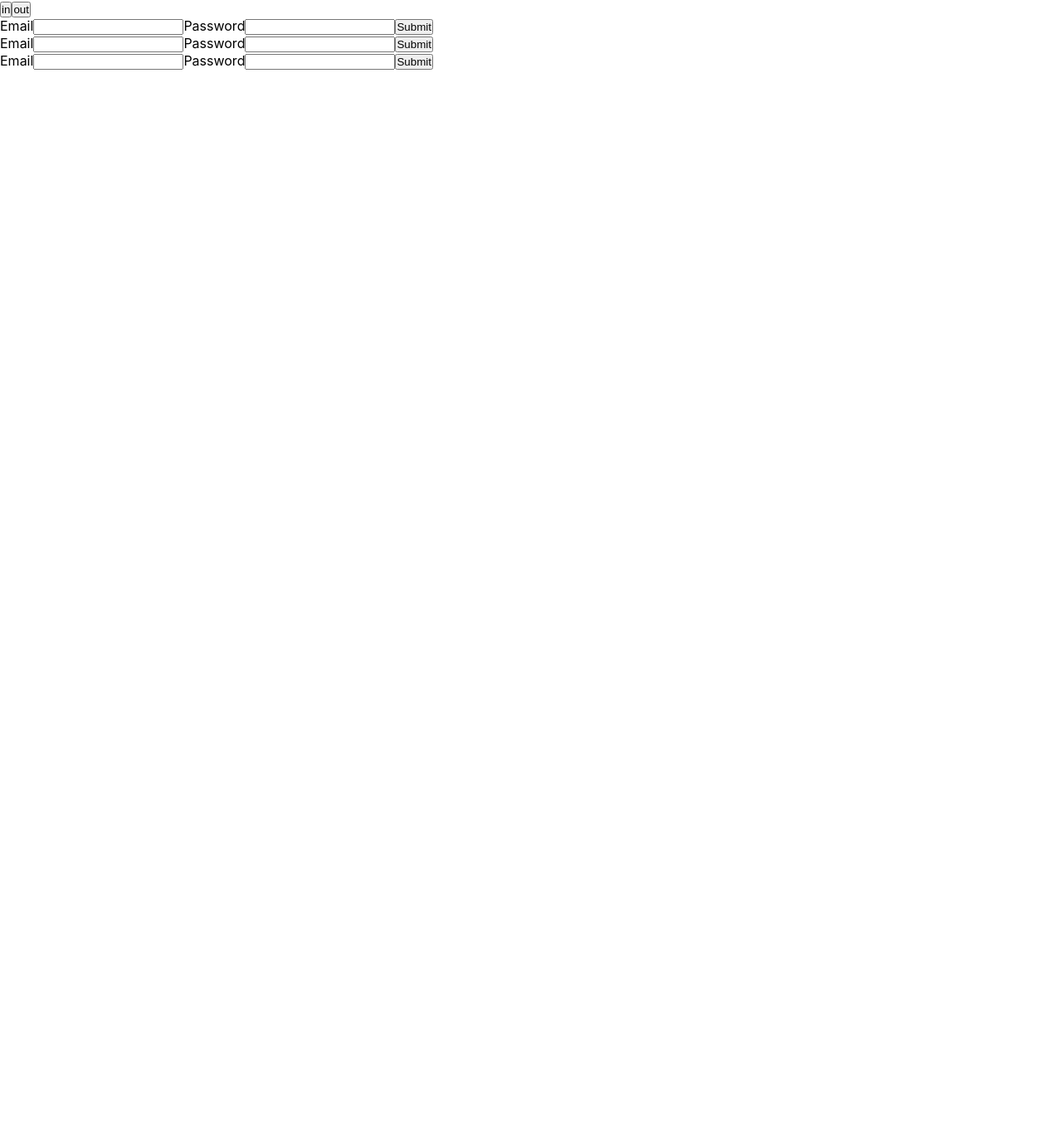
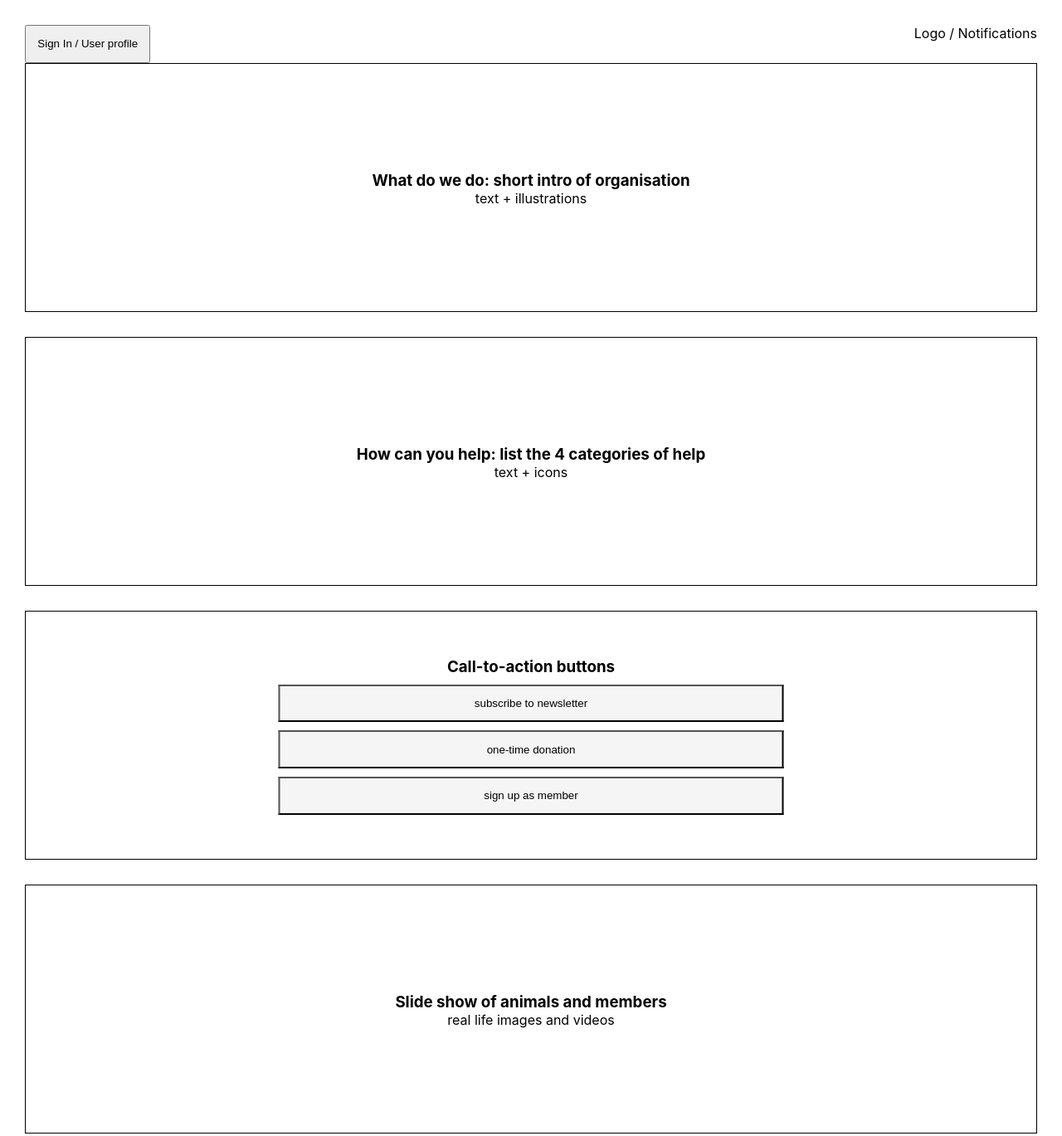
Before and after one commit to KarolineMJ/hoap-exam2018, a React app: page / in a window 1280 px wide. Shown: the whole page at 83% size. Before the commit the page ends 800 px from the top, so only its background shows below. Built offline with nearby package versions, Linux system fonts and the light colour scheme.

Commit message:
changed: on public index page, link to css instead of scss; on React index, import scss instead of css. Added: basic wireframe

```diff
--- a/public/index.html
+++ b/public/index.html
@@ -23,11 +23,51 @@
       work correctly both with client-side routing and a non-root public URL.
       Learn how to configure a non-root public URL by running `npm run build`.
     -->
-    <title>React App</title>
+    <title>HOAP</title>
   </head>
   <body>
     <noscript> You need to enable JavaScript to run this app. </noscript>
-    <div id="userForms"></div>
+    <aside>
+      <button>Sign In / User profile</button
+      ><span id="logo">Logo / Notifications</span>
+    </aside>
+    <main>
+      <section>
+        <div>
+          <h3>What do we do: short intro of organisation</h3>
+          <p>text + illustrations</p>
+        </div>
+      </section>
+      <section>
+        <div>
+          <h3>How can you help: list the 4 categories of help</h3>
+          <p>text + icons</p>
+        </div>
+      </section>
+      <section>
+        <div>
+          <h3>Call-to-action buttons</h3>
+          <button action="" class="callToAction">
+            subscribe to newsletter
+          </button>
+          <button action="" class="callToAction">one-time donation</button>
+          <button action="" class="callToAction">sign up as member</button>
+        </div>
+        <div id="userForms" class="hide"></div>
+        <form action="" class="hide">
+          <input type="email" id="email" placeholder="email" />
+          <input type="submit" />
+        </form>
+        <form action=""></form>
+        <form action=""></form>
+      </section>
+      <section>
+        <div>
+          <h3>Slide show of animals and members</h3>
+          <p>real life images and videos</p>
+        </div>
+      </section>
+    </main>
     <div id="otherContent"></div>
     <!--
       This HTML file is a template.
--- a/public/main.js
+++ b/public/main.js
@@ -6,10 +6,12 @@ document.addEventListener("DOMContentLoaded", init);
 function init() {
   const otherContent = document.querySelector("#otherContent");
   console.log(otherContent);
+  const callToActionBtnS = document.querySelectorAll(".callToAction");
+  const userForms = document.querySelector("#userForms");
 }
 
-let checkStatus = setInterval(checkLocalStorage, 1000);
-function checkLocalStorage() {
+let checkStatus = setInterval(checkSessionStorage, 1000);
+function checkSessionStorage() {
   const user = window.sessionStorage.getItem("user");
   if (user !== null) {
     clearInterval(checkStatus);
--- a/public/style.scss
+++ b/public/style.scss
@@ -9,7 +9,7 @@ $font: helvetica;
   box-sizing: border-box;
 }
 #otherContent {
-  font-size: 50px;
+  font-size: 70px;
 }
 
 /* -----------------------
--- a/src/index.js
+++ b/src/index.js
@@ -1,6 +1,6 @@
 import React from "react";
 import ReactDOM from "react-dom";
-import "./index.css";
+import "./index.scss";
 import Userform from "./Userform";
 import * as serviceWorker from "./serviceWorker";
 
```
Also changed, not shown: public/style.css, src/index.scss (renamed from src/index.css), 1 other file.
